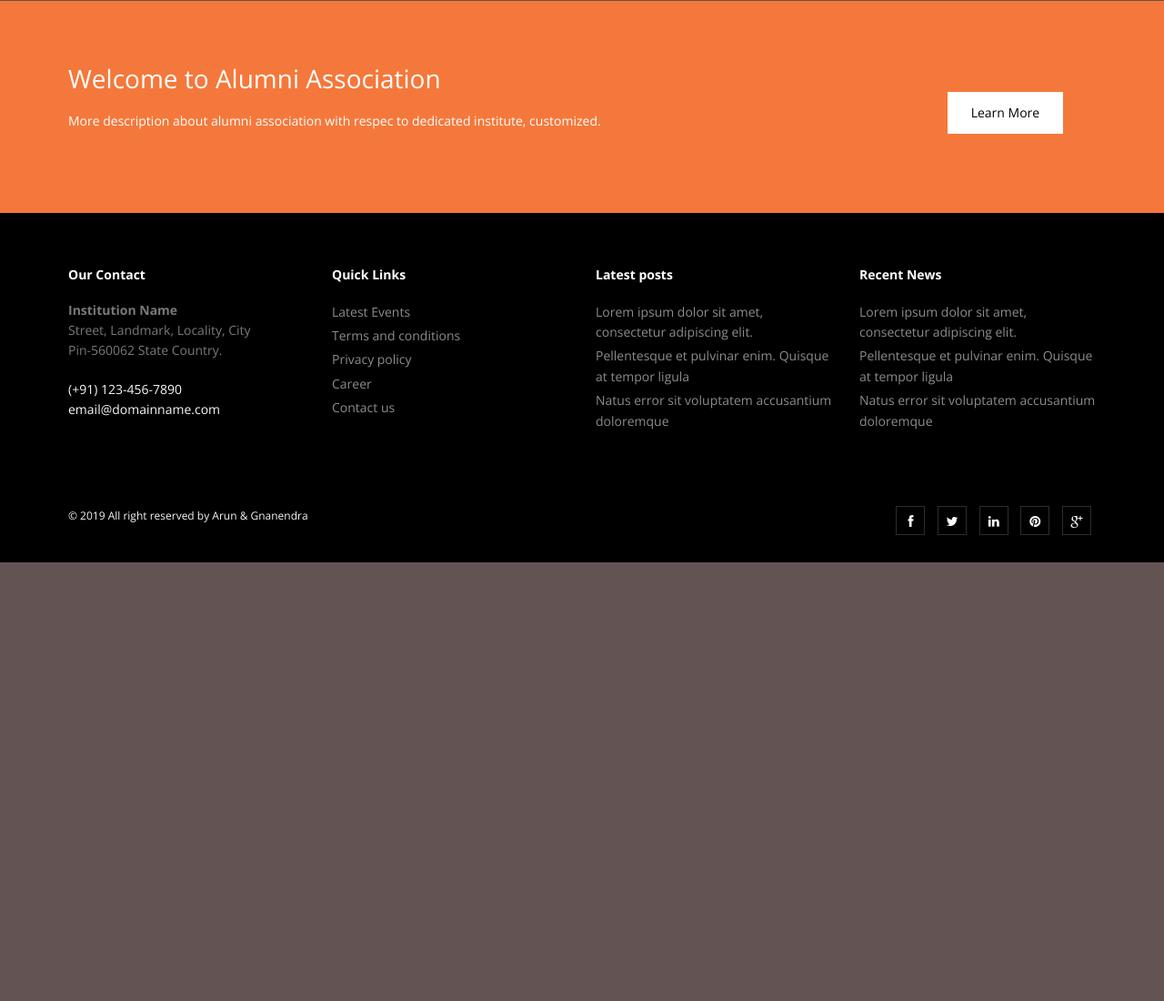
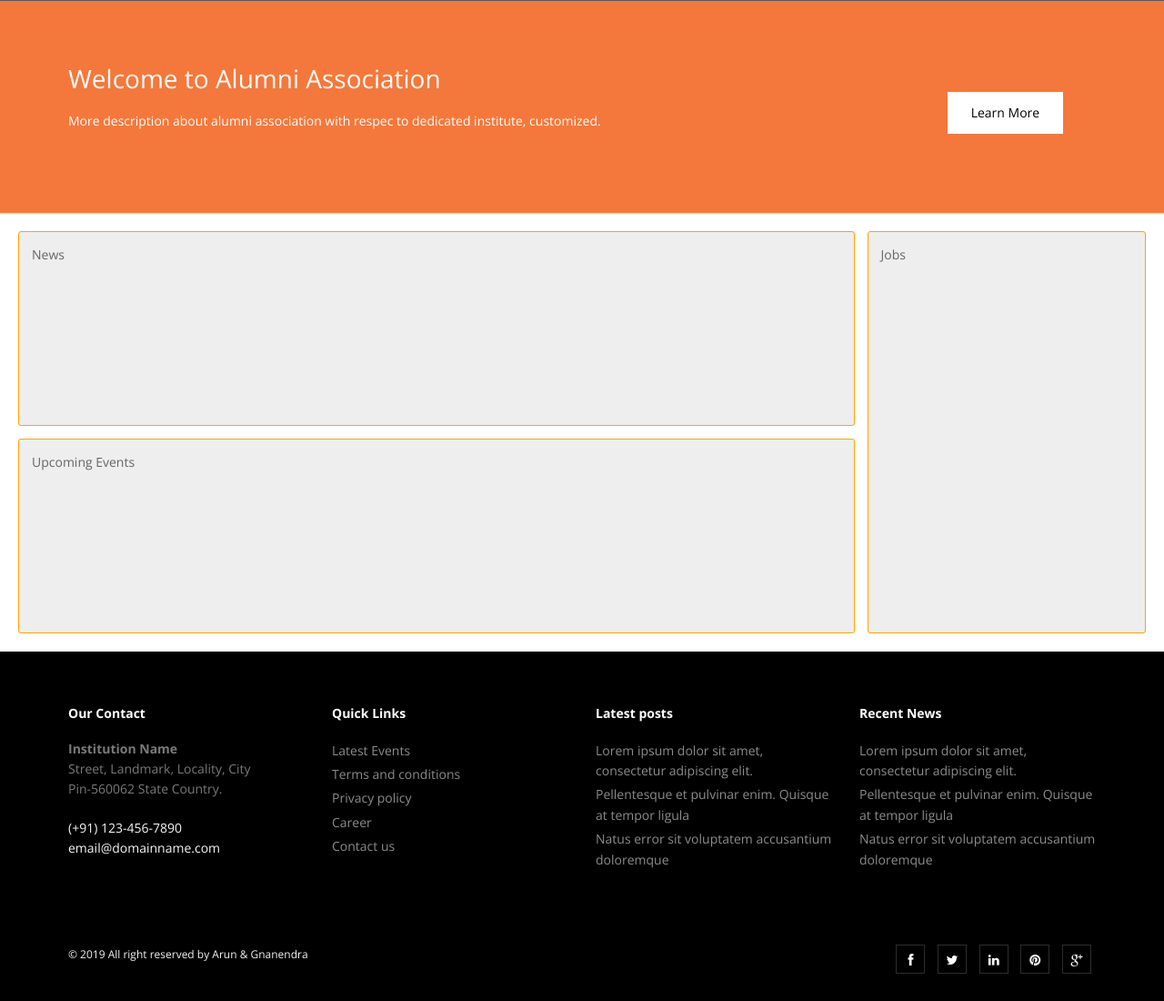
Before and after one commit to gnanendraprasad/Alumni, a PHP site: page /user/profile/mypage.php in a window 1280 px wide. Shown: the part 1062-2162 px from the top of the page at 91% size. Before the commit the page ends 1680 px from the top, so only its background shows below. Run offline with PHP 8.4, Linux system fonts and the light colour scheme; some libraries are stand-ins or nearby versions; grey boxes are pictures that could not be loaded.

Commit message:
Adding grid to profile page. Need to workon phpgit status

```diff
--- /dev/null
+++ b/user/profile/css/postgrid.css
@@ -0,0 +1,28 @@
+#posts {
+    padding: 20px;
+}
+
+@media(min-width:450px) {
+.postwrap {
+    display:grid;
+    grid-auto-rows: minmax(100px, auto);
+    grid-template-columns: 3fr 1fr;
+    grid-gap: 1em;
+    }
+}
+.postwrap > div {
+    background:#eee;
+    padding: 1em;
+    border: 1px orange solid;
+    border-radius: 3px;
+    grid-auto-rows: minmax(200px, auto);
+}
+.postwrap .n {
+    grid-row: 1/3;
+}
+.postwrap .ue {
+    grid-row: 3/5;
+}
+.postwrap .j {
+    grid-row: 1/5;
+}
--- a/user/profile/mypage.php
+++ b/user/profile/mypage.php
@@ -12,6 +12,7 @@
 <link href="css/flexslider.css" rel="stylesheet" />
 <link href="js/owl-carousel/owl.carousel.css" rel="stylesheet">
 <link href="css/style.css" rel="stylesheet" />
+<link href="css/postgrid.css" rel="stylesheet" />
 
 <!-- HTML5 shim, for IE6-8 support of HTML5 elements -->
 <!--[if lt IE 9]>
@@ -63,6 +64,18 @@
 			</div>
 		</div>
 	</section>
+
+	<!-- Posts Grid Start -->
+	<section id="posts">
+	<div class="postwrap">
+		<div class="n">News</div>
+		<div class="ue">Upcoming Events</div>
+		<div class="j">Jobs</div>
+	</div>
+	</section>
+	<!-- End of Posts Grid -->
+
+
 <!--
 	<section id="content">
 
```
